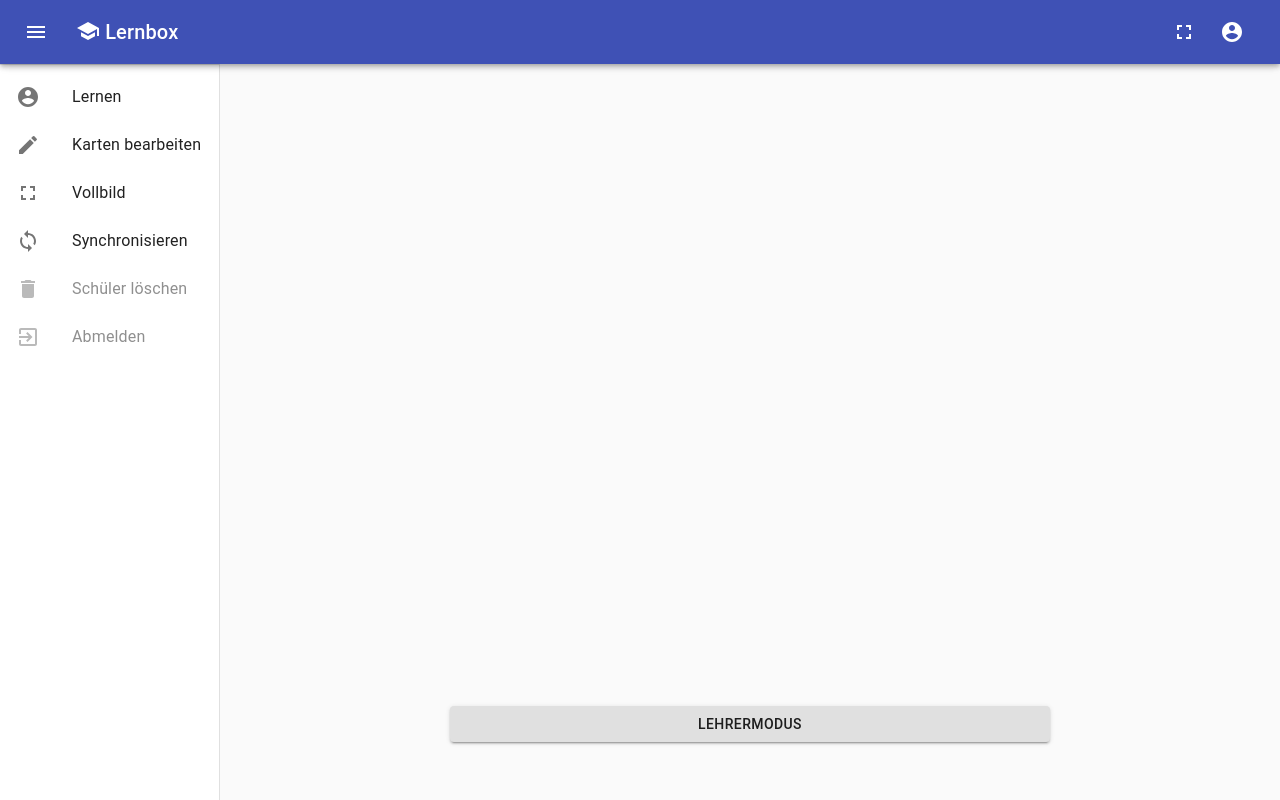
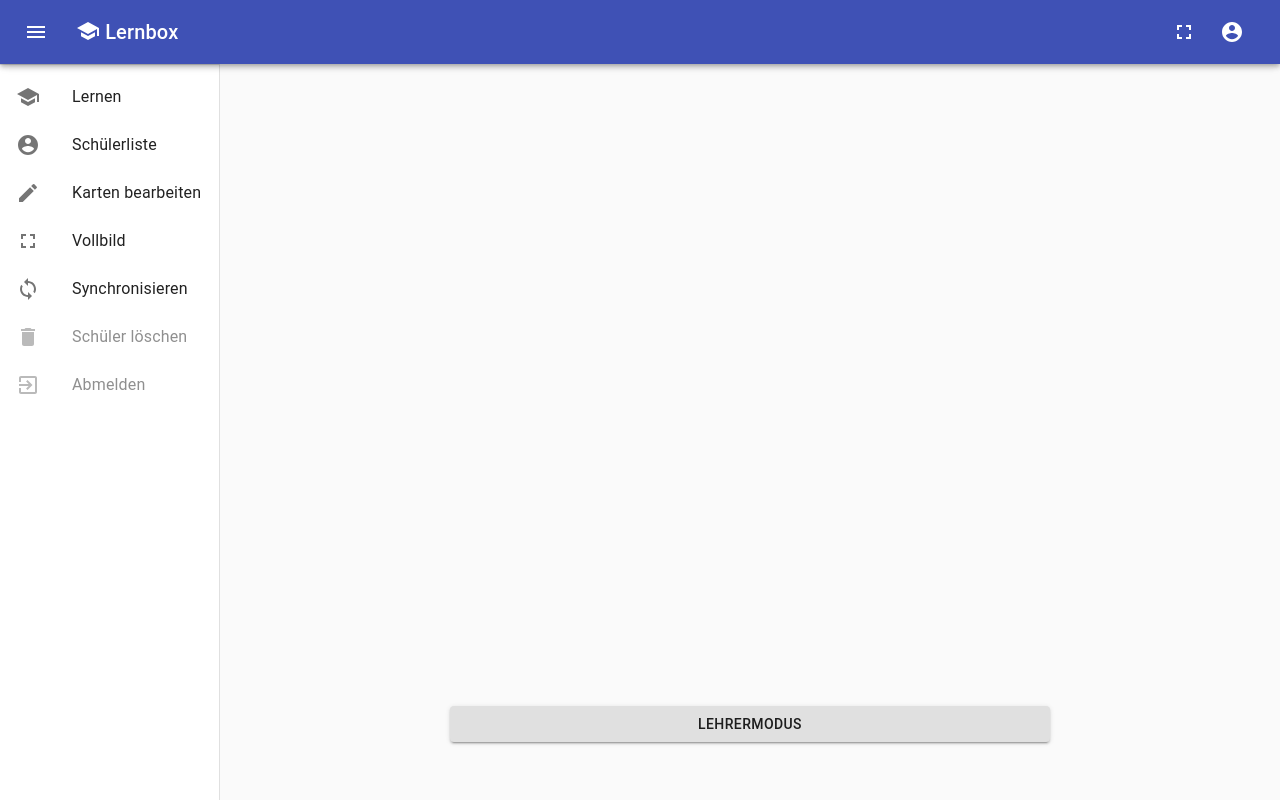
Before and after one commit to irrisor/lernbox, a React (Create React App) app: page / in a window 1280 px wide. Both pictures are taken after a click on the button 36 px from the left and 32 px from the top of the page. Built offline with nearby package versions, Linux system fonts and the light colour scheme.

Commit message:
create multiple pupils

```diff
--- a/src/data/Context.ts
+++ b/src/data/Context.ts
@@ -280,8 +280,8 @@ export class Context {
             context._pupils = Object.assign({}, this.pupils, {
                 [name]: newPupil,
             });
-            context._activePupilName = name;
-            context.back();
+            // context._activePupilName = name;
+            // context.back();
         });
     }
 
--- a/src/layout/Bar.tsx
+++ b/src/layout/Bar.tsx
@@ -88,8 +88,12 @@ const Menu = (props: { onClick: () => true }) => {
             <Divider/>
             <List>
                 <ListItem button onClick={() => props.onClick() && context.back()}>
+                    <ListItemIcon><Logo/></ListItemIcon>
+                    <ListItemText primary="Lernen"/>
+                </ListItem>
+                <ListItem button onClick={() => props.onClick() && context.history.push("/")}>
                     <ListItemIcon><AccountCircle/></ListItemIcon>
-                    <ListItemText primary="Lernen"/>
+                    <ListItemText primary="Schülerliste"/>
                 </ListItem>
                 <ListItem button
                           onClick={() => props.onClick() && context.history.push(`/teacher/list`)}>
```
